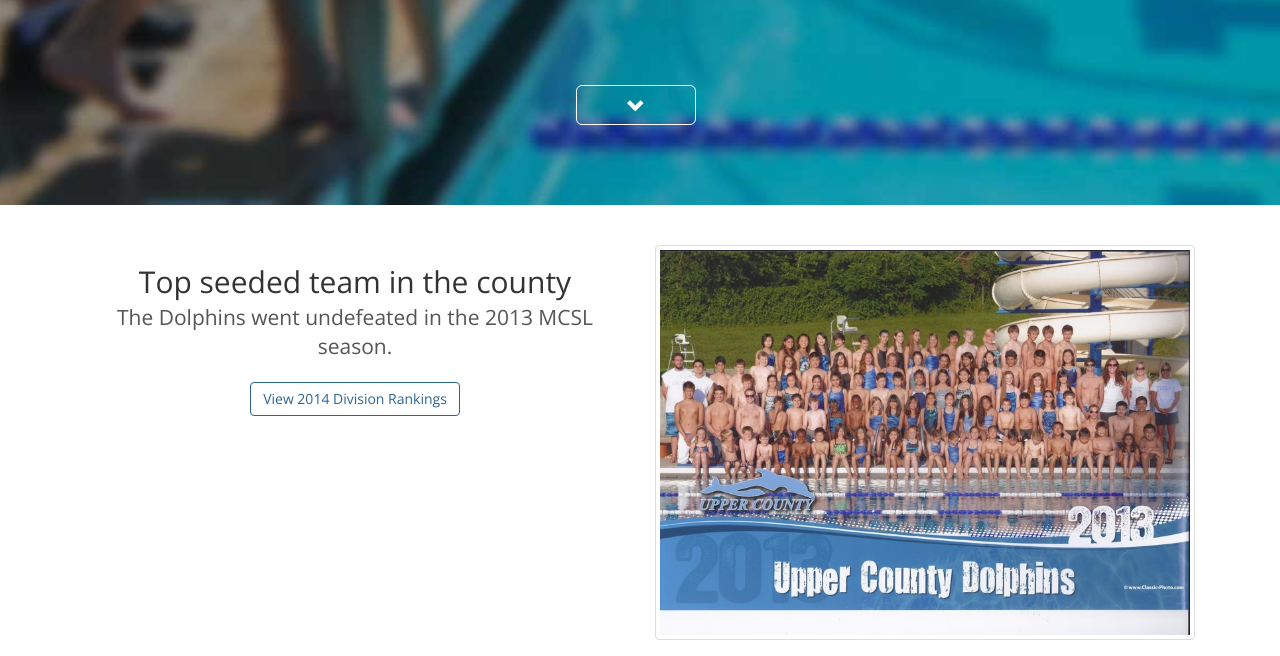
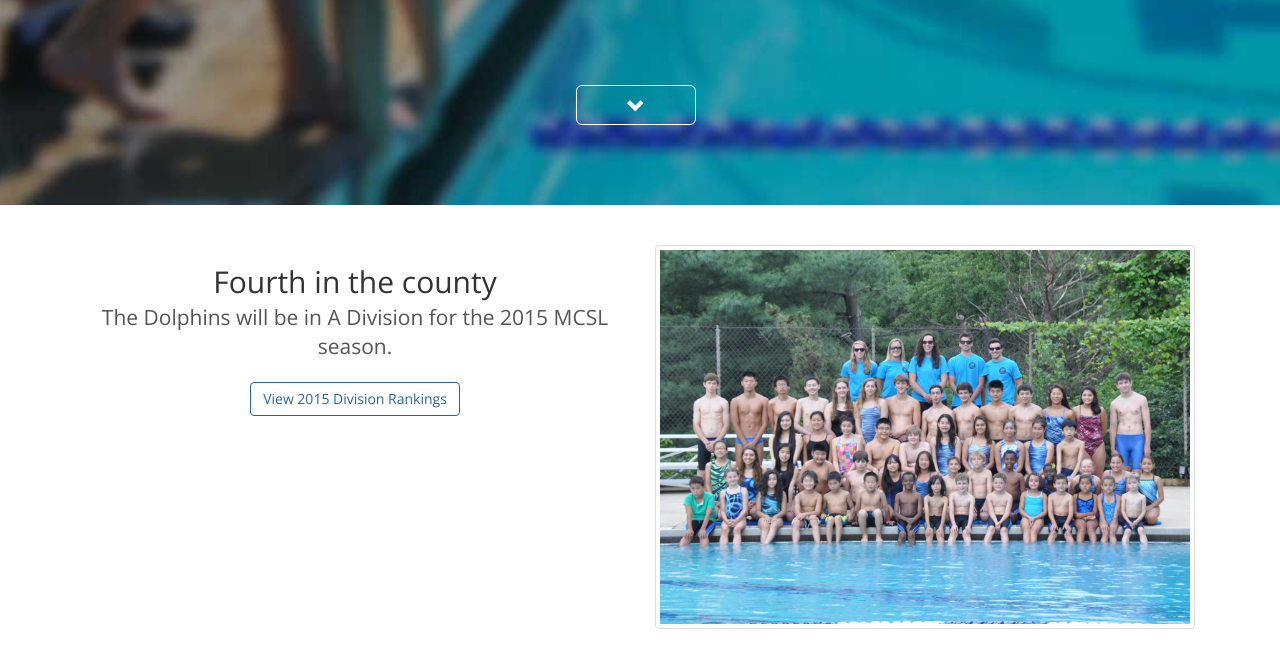
Before and after one commit to uppercounty/uppercounty, a Django app: page / in a window 1280 px wide. Shown: the part 646-1302 px from the top of the page. Run offline with Django 3.2, Linux system fonts and the light colour scheme; some libraries are stand-ins or nearby versions.

Commit message:
Change homepage to 2015 seeding
The link to the division rankings and the team photo are updated as
well.

```diff
--- a/web/templates/web/index.html
+++ b/web/templates/web/index.html
@@ -29,13 +29,13 @@
 <div class="featurette">
   <div class="container">
     <div class="col-md-6">
-      <h2 class="featurette-title">Top seeded team in the county</h2>
-      <p class="lead">The Dolphins went undefeated in the 2013 MCSL season.
+      <h2 class="featurette-title">Fourth in the county</h2>
+      <p class="lead">The Dolphins will be in A Division for the 2015 MCSL season.</p>
       <p><a class="btn btn-large btn-outline"
-        href="//mcslorg0000.web802.discountasp.net/teamdiv/Div_2014.pdf" target="_blank">View 2014 Division Rankings</a></p>
+        href="//mcsl.org/documents/Div_2015.pdf" target="_blank">View 2015 Division Rankings</a></p>
     </div>
     <div class="col-md-6">
-      <img class="thumbnail center-block img-responsive" src="{% static 'img/team-photo.jpg' %}">
+      <img class="thumbnail center-block img-responsive" alt="Team Photo" src="{% static 'img/team-photo.jpg' %}">
     </div>
   </div><!-- /.container -->
 </div><!-- /.featurette -->
```
Also changed, not shown: web/static/img/team-photo.jpg.
